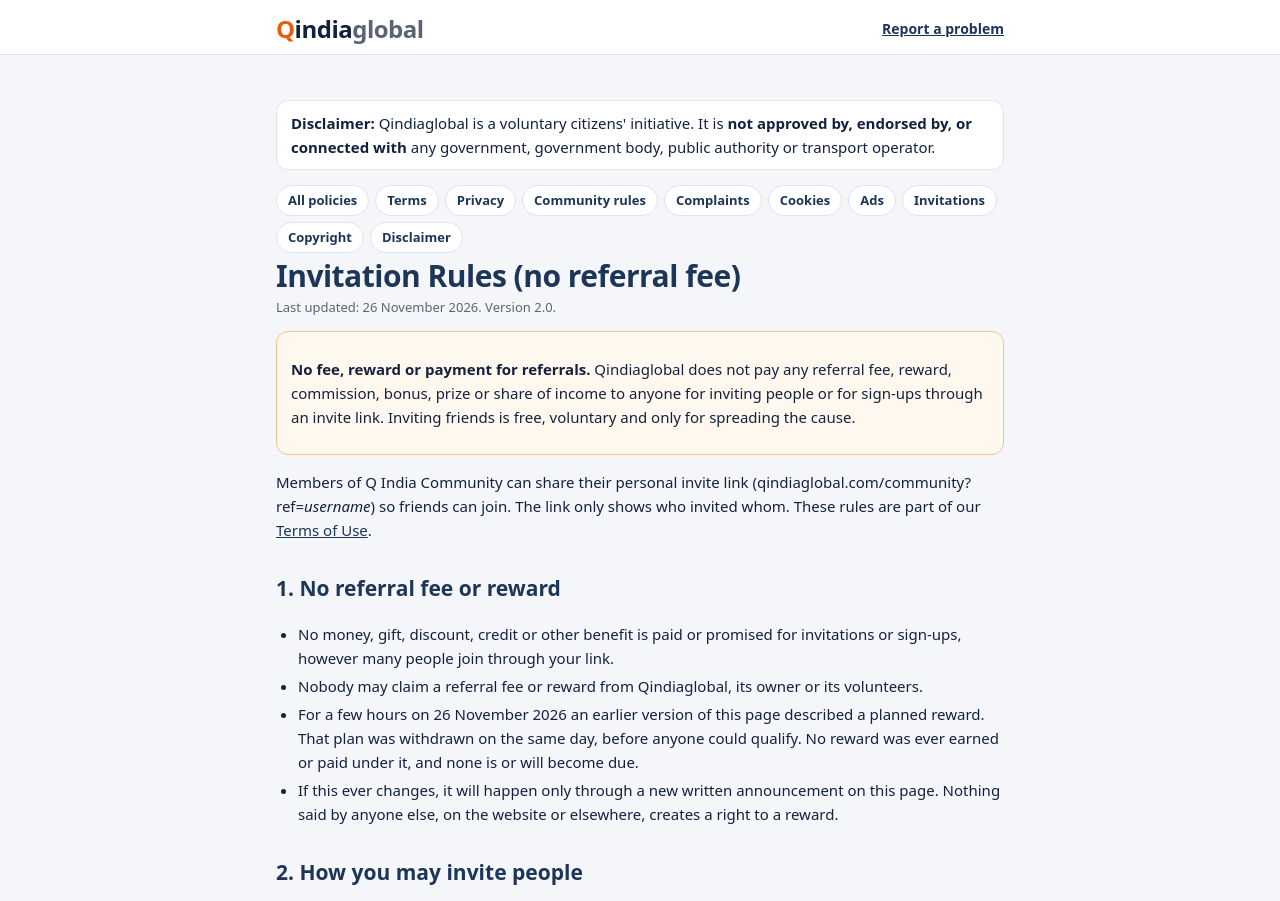
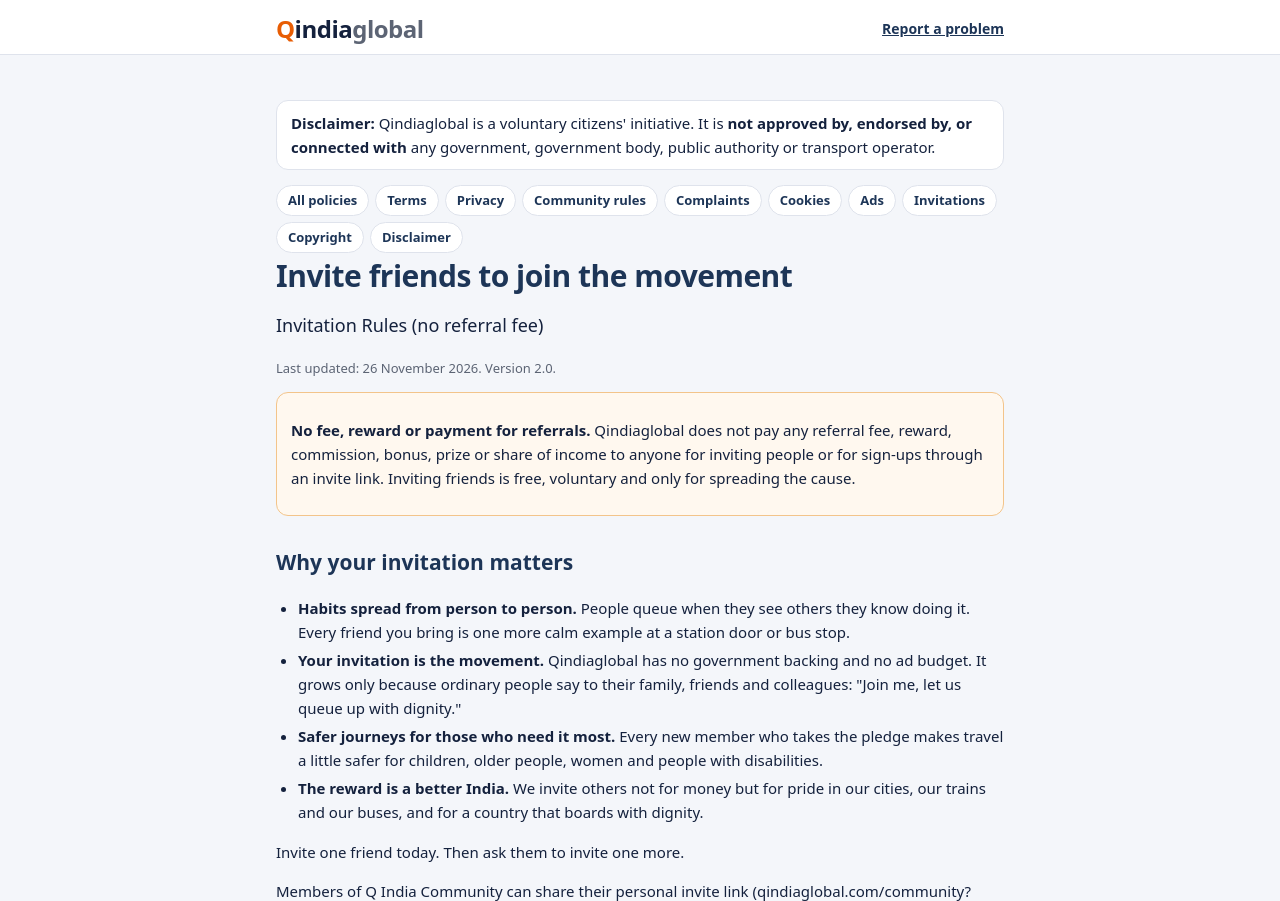
Before and after one commit to fimbewa/myrightmyride.com, a website: page sites/qindiaglobal/legal/referral.html in a window 1280 px wide. Shown: the top 901 px of the page. Drawn offline with Linux system fonts and the light colour scheme; no server answers.

Commit message:
qindiaglobal: inspire invitations (why inviting matters), still no fee
Co-Authored-By: Claude Opus 5.5 <noreply@anthropic.com>
Claude-Session: https://claude.ai/code/session_015mqK9F6AhdKWyMT1njCgmr

```diff
--- a/sites/qindiaglobal/community.js
+++ b/sites/qindiaglobal/community.js
@@ -477,8 +477,8 @@
     const out = h("button", { cls: "sbtn" }, "Log out");
     out.onclick = async () => { await api("/api/s/logout", { body: {} }).catch(() => {}); setToken(""); me = null; badges(); go("#/"); };
     const invite = location.origin + "/community?ref=" + me.username;
-    const inv = h("div", { cls: "card" }, h("label", { text: "Invite friends" }), h("p", { cls: "muted", text: "Share your own link. People who join with it are counted as invited by you." }),
-      h("p", { cls: "muted" }, "Inviting friends is free and voluntary. Qindiaglobal pays no fee, reward or commission for invitations. ", h("a", { href: "/legal/referral" }, "Invitation rules")),
+    const inv = h("div", { cls: "card" }, h("label", { text: "Invite friends" }), h("p", { cls: "muted", text: "Share your own link and invite friends and family to join the queue movement." }),
+      h("p", { cls: "muted" }, "Every friend you bring is one more person who queues with dignity, and inspires others to do the same. Inviting is voluntary; Qindiaglobal pays no fee, reward or commission for invitations. ", h("a", { href: "/legal/referral" }, "Why inviting matters")),
       h("p", { cls: "code", style: "font-size:15px", text: invite }),
       h("button", { cls: "sbtn main", onclick: () => navigator.share ? navigator.share({ title: "Join me on Q India Community", url: invite }).catch(() => {}) : window.open("https://wa.me/?text=" + encodeURIComponent("Join me on Q India Community: " + invite), "_blank", "noopener") }, "Share my invite link"));
     show(h("h1", { text: "Settings" }), inv,
--- a/sites/qindiaglobal/legal/referral.html
+++ b/sites/qindiaglobal/legal/referral.html
@@ -21,12 +21,22 @@
 <main class="wrap block legal">
   <p class="tnote"><b>Disclaimer:</b> Qindiaglobal is a voluntary citizens' initiative. It is <b>not approved by, endorsed by, or connected with</b> any government, government body, public authority or transport operator.</p>
   <nav class="lnav" aria-label="Policies"><a href="/legal/">All policies</a><a href="/legal/terms">Terms</a><a href="/legal/privacy">Privacy</a><a href="/legal/community-guidelines">Community rules</a><a href="/legal/grievance">Complaints</a><a href="/legal/cookies">Cookies</a><a href="/legal/advertising">Ads</a><a href="/legal/referral">Invitations</a><a href="/legal/copyright">Copyright</a><a href="/legal/disclaimer">Disclaimer</a></nav>
-  <h1>Invitation Rules (no referral fee)</h1>
+  <h1>Invite friends to join the movement</h1>
+  <p style="font-size:18px">Invitation Rules (no referral fee)</p>
   <p class="upd">Last updated: 26 November 2026. Version 2.0.</p>
 
   <div class="tnote warn">
     <p><b>No fee, reward or payment for referrals.</b> Qindiaglobal does not pay any referral fee, reward, commission, bonus, prize or share of income to anyone for inviting people or for sign-ups through an invite link. Inviting friends is free, voluntary and only for spreading the cause.</p>
   </div>
+
+  <h2>Why your invitation matters</h2>
+  <ul>
+    <li><b>Habits spread from person to person.</b> People queue when they see others they know doing it. Every friend you bring is one more calm example at a station door or bus stop.</li>
+    <li><b>Your invitation is the movement.</b> Qindiaglobal has no government backing and no ad budget. It grows only because ordinary people say to their family, friends and colleagues: "Join me, let us queue up with dignity."</li>
+    <li><b>Safer journeys for those who need it most.</b> Every new member who takes the pledge makes travel a little safer for children, older people, women and people with disabilities.</li>
+    <li><b>The reward is a better India.</b> We invite others not for money but for pride in our cities, our trains and our buses, and for a country that boards with dignity.</li>
+  </ul>
+  <p>Invite one friend today. Then ask them to invite one more.</p>
 
   <p>Members of Q India Community can share their personal invite link (qindiaglobal.com/community?ref=<i>username</i>) so friends can join. The link only shows who invited whom. These rules are part of our <a href="/legal/terms">Terms of Use</a>.</p>
 
```
